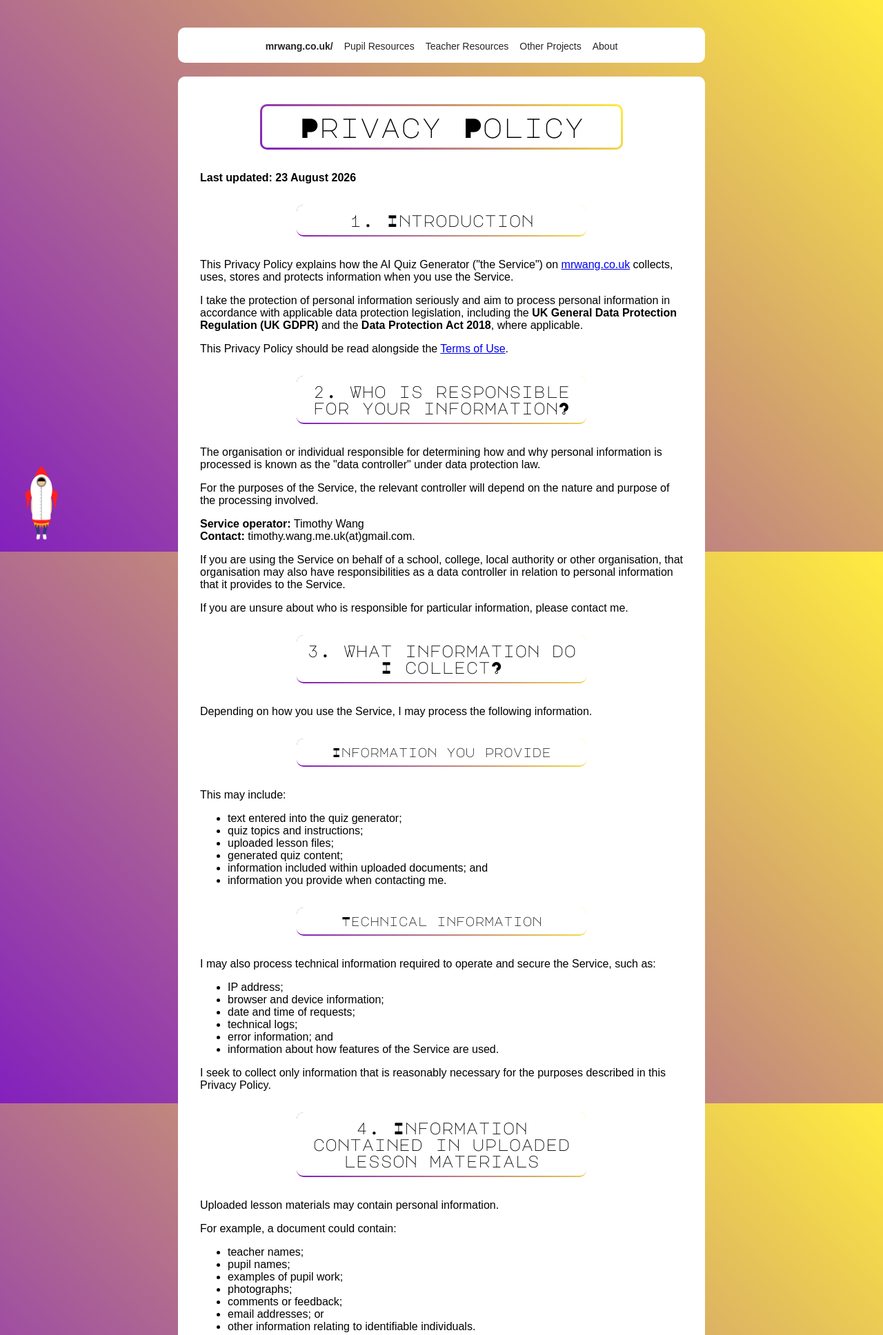
After one commit to timo-w/mrwang, a Django app: page /quiz_gen/privacy_policy/ in a window 1280 px wide. The commit adds this page. Shown: the top 1936 px of the page at 69% size. Run offline with Django 5.2, Linux system fonts and the light colour scheme.

Commit message:
Added terms of use and privacy policy

```diff
--- a/mrwang/urls.py
+++ b/mrwang/urls.py
@@ -25,7 +25,7 @@ from django.shortcuts import render
 urlpatterns = [
     path('admin/', admin.site.urls),
     path('', include('app.urls')),
-    path('quiz_gen', include('quiz_gen.urls')),
+    path('quiz_gen/', include('quiz_gen.urls')),
     path('subjects/', include('subjects.urls')),
     path('gallery/', include('gallery.urls')),
     path('code_puzzles/', include('code_puzzles.urls')),
--- /dev/null
+++ b/quiz_gen/templates/quiz_gen/privacy_policy.html
@@ -0,0 +1,392 @@
+{% extends "base.html" %}
+{% load static %}
+
+{% block title %}Privacy Policy{% endblock %}
+
+{% block css %}
+
+{% endblock %}
+
+{% block content %}
+
+<h1>Privacy Policy</h1>
+
+<p><strong>Last updated: 23 August 2026</strong></p>
+
+<h2>1. Introduction</h2>
+
+<p>This Privacy Policy explains how the AI Quiz Generator ("the Service") on <a href="{% url 'index' %}" target="_blank">mrwang.co.uk</a> collects, uses, stores and protects information when you use the Service.</p>
+
+<p>I take the protection of personal information seriously and aim to process personal information in accordance with applicable data protection legislation, including the <strong>UK General Data Protection Regulation (UK GDPR)</strong> and the <strong>Data Protection Act 2018</strong>, where applicable.</p>
+
+<p>This Privacy Policy should be read alongside the <a href="{% url 'terms_of_use' %}">Terms of Use</a>.</p>
+
+<h2>2. Who is responsible for your information?</h2>
+
+<p>The organisation or individual responsible for determining how and why personal information is processed is known as the "data controller" under data protection law.</p>
+
+<p>For the purposes of the Service, the relevant controller will depend on the nature and purpose of the processing involved.</p>
+
+<p>
+    <strong>Service operator:</strong> Timothy Wang<br>
+    <strong>Contact:</strong> timothy.wang.me.uk(at)gmail.com.
+</p>
+
+<p>If you are using the Service on behalf of a school, college, local authority or other organisation, that organisation may also have responsibilities as a data controller in relation to personal information that it provides to the Service.</p>
+
+<p>If you are unsure about who is responsible for particular information, please contact me.</p>
+
+<h2>3. What information do I collect?</h2>
+
+<p>Depending on how you use the Service, I may process the following information.</p>
+
+<h3>Information you provide</h3>
+
+<p>This may include:</p>
+
+<ul>
+    <li>text entered into the quiz generator;</li>
+    <li>quiz topics and instructions;</li>
+    <li>uploaded lesson files;</li>
+    <li>generated quiz content;</li>
+    <li>information included within uploaded documents; and</li>
+    <li>information you provide when contacting me.</li>
+</ul>
+
+<h3>Technical information</h3>
+
+<p>I may also process technical information required to operate and secure the Service, such as:</p>
+
+<ul>
+    <li>IP address;</li>
+    <li>browser and device information;</li>
+    <li>date and time of requests;</li>
+    <li>technical logs;</li>
+    <li>error information; and</li>
+    <li>information about how features of the Service are used.</li>
+</ul>
+
+<p>I seek to collect only information that is reasonably necessary for the purposes described in this Privacy Policy.</p>
+
+<h2>4. Information contained in uploaded lesson materials</h2>
+
+<p>Uploaded lesson materials may contain personal information.</p>
+
+<p>For example, a document could contain:</p>
+
+<ul>
+    <li>teacher names;</li>
+    <li>pupil names;</li>
+    <li>examples of pupil work;</li>
+    <li>photographs;</li>
+    <li>comments or feedback;</li>
+    <li>email addresses; or</li>
+    <li>other information relating to identifiable individuals.</li>
+</ul>
+
+<p><strong>You should remove personal information that is not necessary before uploading a file.</strong></p>
+
+<p>The Service is not intended to be used as a repository for pupil records or other sensitive educational information.</p>
+
+<p>If personal information is included in an uploaded file, that information may be processed as part of providing the requested Service.</p>
+
+<h2>5. Why do I process information?</h2>
+
+<p>I may process information for the following purposes.</p>
+
+<h3>Providing the Service</h3>
+
+<p>The Service processes submitted information so that the Service can:</p>
+
+<ul>
+    <li>process uploaded files;</li>
+    <li>extract relevant lesson content;</li>
+    <li>generate quizzes and other requested resources;</li>
+    <li>return generated content to you; and</li>
+    <li>maintain the functionality of the Service.</li>
+</ul>
+
+<h3>Maintaining and securing the Service</h3>
+
+<p>I may process technical information to:</p>
+
+<ul>
+    <li>monitor the operation of the Service;</li>
+    <li>identify and resolve errors;</li>
+    <li>detect misuse;</li>
+    <li>protect against security threats; and</li>
+    <li>maintain the reliability of the Service.</li>
+</ul>
+
+<h3>Improving the Service</h3>
+
+<p>I may analyse information about use of the Service to understand how it is being used and identify ways to improve its functionality, reliability and educational usefulness.</p>
+
+<p>This may include analysing:</p>
+
+<ul>
+    <li>the number of quiz generation requests;</li>
+    <li>broad subject areas;</li>
+    <li>types of resources uploaded;</li>
+    <li>features used;</li>
+    <li>generated content;</li>
+    <li>system performance;</li>
+    <li>errors; and</li>
+    <li>general usage patterns.</li>
+</ul>
+
+<p>Where practical, information used for these purposes will be anonymised or aggregated.</p>
+
+<h3>Educational research and evaluation</h3>
+
+<p>Anonymised or aggregated information may be used to evaluate the Service and investigate its educational usefulness.</p>
+
+<p>This may include practitioner inquiry, educational research, presentations, professional meetings, conferences, reports and publications.</p>
+
+<p>For example, I may report that the Service generated a particular number of quizzes during a period or was used across a particular range of subject areas.</p>
+
+<p>I will not intentionally publish information that directly identifies individuals or pupils as part of such statistics.</p>
+
+<h2>6. My lawful bases for processing</h2>
+
+<p>Under the UK GDPR, I need a lawful basis for processing personal information.</p>
+
+<p>Depending on the specific processing activity, I may rely on the following lawful bases.</p>
+
+<h3>Contract</h3>
+
+<p>Where processing is necessary to provide the Service requested by you, I may rely on the contractual necessity lawful basis.</p>
+
+<p>For example, processing an uploaded lesson file may be necessary to generate the quiz you have requested.</p>
+
+<h3>Legitimate interests</h3>
+
+<p>I may rely on legitimate interests where processing is necessary for purposes such as:</p>
+
+<ul>
+    <li>maintaining and securing the Service;</li>
+    <li>detecting misuse;</li>
+    <li>troubleshooting technical problems;</li>
+    <li>evaluating and improving the Service; and</li>
+    <li>understanding general patterns of Service usage.</li>
+</ul>
+
+<p>Where I rely on legitimate interests, I will consider whether the processing is necessary and whether the interests, rights and freedoms of individuals override my interests.</p>
+
+<h3>Legal obligations</h3>
+
+<p>I may process information where this is necessary to comply with a legal obligation.</p>
+
+<p>The lawful basis used will depend on the particular processing activity.</p>
+
+<h2>7. Use of AI services</h2>
+
+<p>The Service uses artificial intelligence technology to generate quiz content.</p>
+
+<p>When you submit information for quiz generation, relevant content may be transmitted to a third-party AI service provider for processing.</p>
+
+<p>Currently, this includes:</p>
+
+<p><strong>Microsoft Azure / Azure OpenAI</strong></p>
+
+<p>The AI provider processes submitted information as necessary to provide the AI functionality used by the Service.</p>
+
+<p>I do not represent that information submitted to the Service will remain exclusively within my own infrastructure.</p>
+
+<p>You should therefore avoid submitting information that is unnecessarily sensitive or confidential.</p>
+
+<h2>8. Third-party service providers</h2>
+
+<p>I use third-party providers for services including:</p>
+
+<ul>
+    <li>website hosting;</li>
+    <li>database hosting;</li>
+    <li>file storage;</li>
+    <li>artificial intelligence processing;</li>
+    <li>security;</li>
+    <li>analytics; and</li>
+    <li>technical infrastructure.</li>
+</ul>
+
+<p>Where a third party processes personal information on my behalf, appropriate contractual and data protection arrangements will be put in place where required.</p>
+
+<h2>9. International transfers</h2>
+
+<p>Some third-party service providers may process information outside the United Kingdom.</p>
+
+<p>Where personal information is transferred internationally, I will take appropriate steps to ensure that the transfer is carried out in accordance with applicable data protection law.</p>
+
+<p>This may include relying on an adequacy decision or appropriate safeguards where required.</p>
+
+<h2>10. How long do I keep information?</h2>
+
+<p>I do not keep personal information for longer than is reasonably necessary for the purpose for which it was collected.</p>
+
+<p>My current retention periods are:</p>
+
+<table>
+    <thead>
+        <tr>
+            <th>Type of information</th>
+            <th>Retention</th>
+        </tr>
+    </thead>
+    <tbody>
+        <tr>
+            <td>Uploaded lesson files</td>
+            <td>1 year</td>
+        </tr>
+        <tr>
+            <td>Extracted lesson text</td>
+            <td>Data is passed onto third-party service providers and not retained by the Service</td>
+        </tr>
+        <tr>
+            <td>Generated quiz content</td>
+            <td>Data is passed onto third-party service providers and not retained by the Service</td>
+        </tr>
+        <tr>
+            <td>Technical and error logs</td>
+            <td>7 days</td>
+        </tr>
+        <tr>
+            <td>Anonymised/aggregated statistics</td>
+            <td>May be retained indefinitely where they can no longer reasonably identify an individual</td>
+        </tr>
+    </tbody>
+</table>
+
+<p>Retention periods may vary where information needs to be retained for security, legal, technical or other legitimate purposes.</p>
+
+<p>When information is no longer required, I will seek to delete it securely or anonymise it where appropriate.</p>
+
+<h2>11. Anonymisation and aggregated statistics</h2>
+
+<p>I may create anonymised or aggregated information from Service usage.</p>
+
+<p>This may include statistics such as:</p>
+
+<ul>
+    <li>number of quizzes generated;</li>
+    <li>number of generation requests;</li>
+    <li>broad subject areas;</li>
+    <li>types of educational resources used;</li>
+    <li>general usage trends; and</li>
+    <li>technical performance statistics.</li>
+</ul>
+
+<p>Such information may be used in:</p>
+
+<ul>
+    <li>educational presentations;</li>
+    <li>conferences;</li>
+    <li>practitioner inquiry;</li>
+    <li>research;</li>
+    <li>reports;</li>
+    <li>publications; and</li>
+    <li>demonstrations of the Service.</li>
+</ul>
+
+<p>Where information has been effectively anonymised so that individuals can no longer reasonably be identified, it is no longer personal data for data protection purposes.</p>
+
+<p>I will take reasonable steps to prevent statistics from being presented in a way that could identify an individual, particularly where the number of users represented by a statistic is small.</p>
+
+<h2>12. Security</h2>
+
+<p>I take reasonable technical and organisational measures to protect personal information against unauthorised access, accidental loss, destruction, alteration or disclosure.</p>
+
+<p>However, no online service can guarantee absolute security.</p>
+
+<p>You should therefore avoid submitting information that is unnecessarily sensitive or confidential.</p>
+
+<h2>13. Your rights</h2>
+
+<p>Depending on the circumstances and the lawful basis applicable to the processing, you may have rights under UK data protection law.</p>
+
+<p>These may include the right to:</p>
+
+<ul>
+    <li>request access to your personal information;</li>
+    <li>request correction of inaccurate information;</li>
+    <li>request deletion of personal information;</li>
+    <li>request restriction of processing;</li>
+    <li>object to certain processing;</li>
+    <li>request data portability in certain circumstances; and</li>
+    <li>withdraw consent where processing is based on consent.</li>
+</ul>
+
+<p>Some rights are subject to legal conditions and exemptions, and not every right will apply to every type of processing.</p>
+
+<p>If you wish to exercise a right or ask a question about how your information is being processed, contact:</p>
+
+<p>
+    <strong>Timothy Wang</strong><br>
+    Email: timothy.wang.me.uk(at)gmail.com
+</p>
+
+<h2>14. Right to object</h2>
+
+<p>Where I process personal information based on legitimate interests, you may have the right to object to that processing.</p>
+
+<p>If you object, I will consider your request in accordance with applicable data protection law.</p>
+
+<h2>15. Children's information</h2>
+
+<p>The Service is primarily intended for use by teachers and other educational professionals.</p>
+
+<p>You should not use the Service to collect personal information about pupils or children unless this is necessary for a specific purpose and an appropriate lawful basis exists.</p>
+
+<p>Where lesson materials contain information about children or young people, you should ensure that they have the necessary authority and lawful basis to share that information with the Service.</p>
+
+<p>Where possible, pupil names, identifiers and other unnecessary personal information should be removed before uploading materials.</p>
+
+<h2>16. Copyright and confidential information</h2>
+
+<p>The Service processes material submitted by you in order to provide its functionality.</p>
+
+<p>You are responsible for ensuring that they have the necessary rights and permissions to submit any material.</p>
+
+<p>Please do not upload confidential information belonging to another person or organisation unless you are authorised to do so.</p>
+
+<h2>17. Cookies and similar technologies</h2>
+
+<p>The Service may use cookies or similar technologies that are necessary to operate the website.</p>
+
+<p>Where non-essential cookies or similar technologies are used, additional information and controls will be provided where required by applicable law.</p>
+
+<h2>18. Changes to this Privacy Policy</h2>
+
+<p>I may update this Privacy Policy from time to time to reflect changes to:</p>
+
+<ul>
+    <li>the Service;</li>
+    <li>the information I process;</li>
+    <li>third-party providers;</li>
+    <li>legal requirements; or</li>
+    <li>my data-processing practices.</li>
+</ul>
+
+<p>The date at the top of this page indicates when the Privacy Policy was last updated.</p>
+
+<p>Where required, I will provide appropriate notice of significant changes.</p>
+
+<h2>19. Complaints</h2>
+
+<p>If you have concerns about how your personal information has been processed, please contact me first using the details in the "Contact" section below.</p>
+
+<p>You also have the right to complain to the UK's data protection regulator, the <strong>Information Commissioner's Office (ICO)</strong>, if you believe that your personal information has been processed unlawfully.</p>
+
+<h2>20. Contact</h2>
+
+<p>If you have any questions about this Privacy Policy or how the Service processes personal information, please contact:</p>
+
+<p>
+    <strong>Timothy Wang</strong><br>
+    Email: timothy.wang.me.uk(at)gmail.com
+</p>
+
+{% endblock %}
+
+{% block js %}
+
+{% endblock %}
--- a/quiz_gen/urls.py
+++ b/quiz_gen/urls.py
@@ -3,4 +3,6 @@ from . import views
 
 urlpatterns = [
     path("", views.quiz_gen, name="quiz_gen"),
+    path("terms_of_use/", views.terms_of_use, name="terms_of_use"),
+    path("privacy_policy/", views.privacy_policy, name="privacy_policy"),
 ]
--- a/quiz_gen/views.py
+++ b/quiz_gen/views.py
@@ -93,3 +93,13 @@ def quiz_gen(request):
         )
 
     return render(request, "quiz_gen/quiz_gen.html")
+
+
+# Terms of Use page
+def terms_of_use(request):
+    return render(request, "quiz_gen/terms_of_use.html")
+
+
+# Privacy Policy page
+def privacy_policy(request):
+    return render(request, "quiz_gen/privacy_policy.html")
```
Also changed, not shown: quiz_gen/static/quiz_gen/css/quiz_gen.css (+8 -1 lines), quiz_gen/templates/quiz_gen/quiz_gen.html (+19 -2 lines), quiz_gen/templates/quiz_gen/terms_of_use.html (added, +215 -0 lines).
